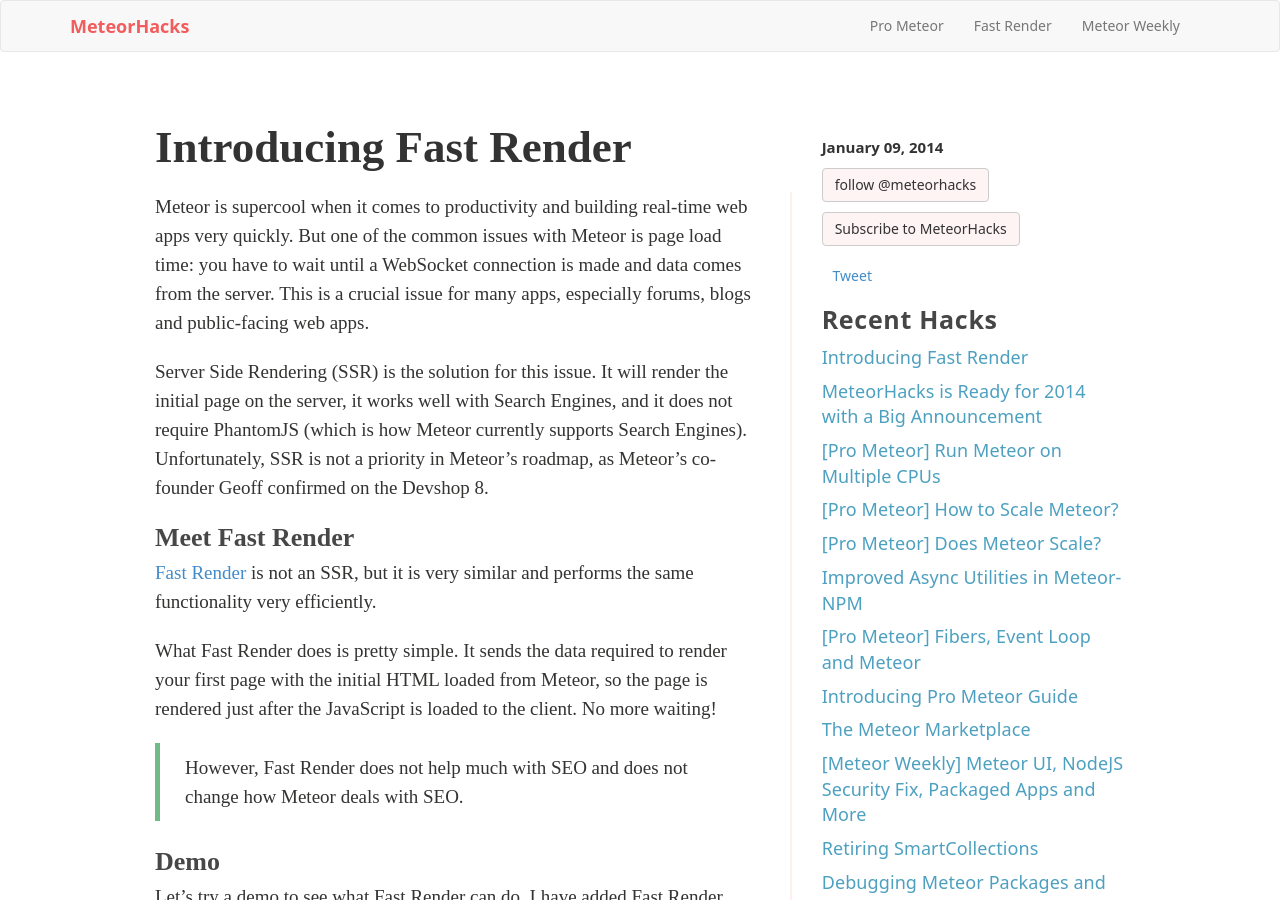
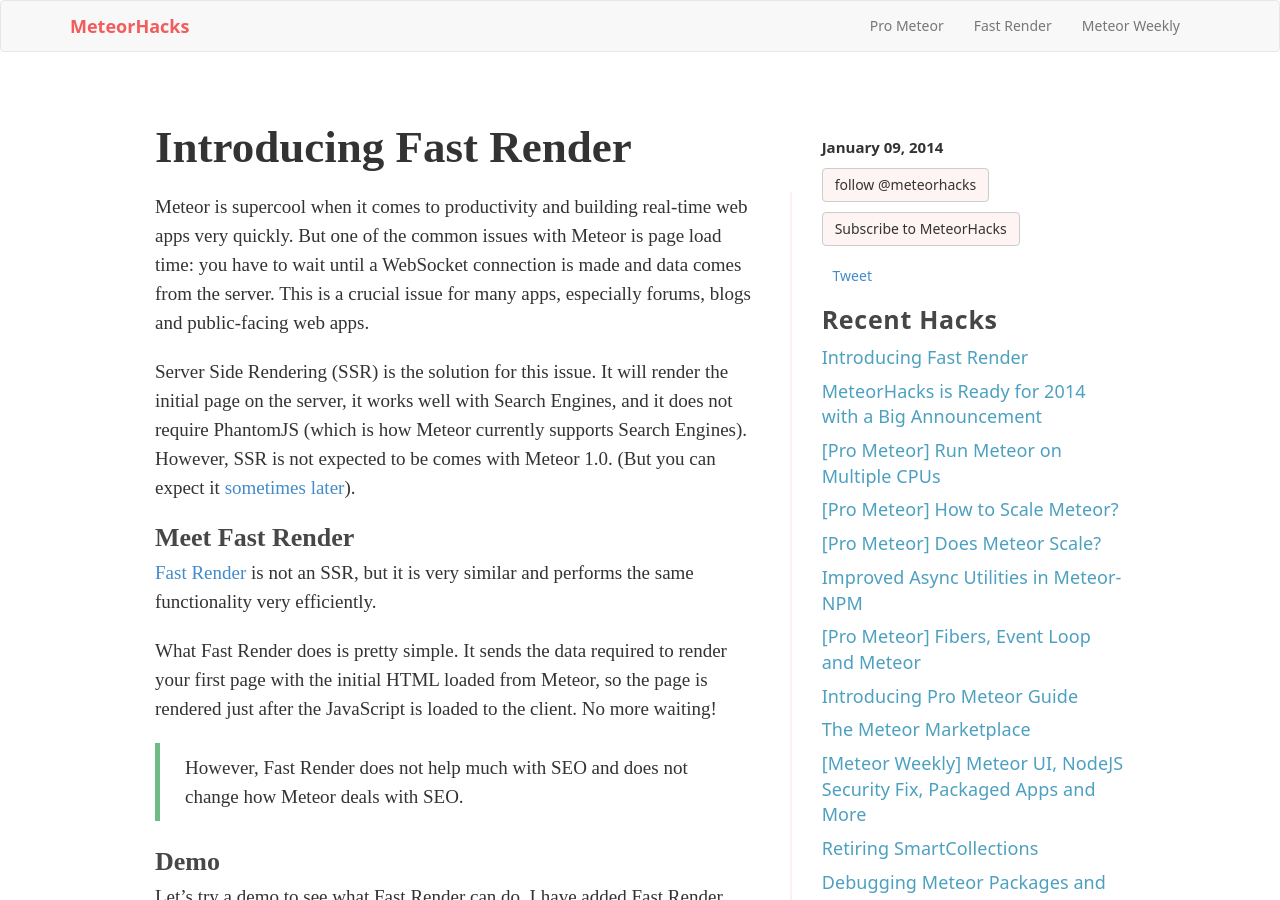
Before and after one commit to meteorhacks/meteorhacks.github.io, a Jekyll site: the page built from _posts/2014-01-09-introducing-fast-render.md, in a window 1280 px wide and 900 px high. Built offline with Jekyll 4.4.1, drawn with Linux system fonts in a browser that asks for light colours; comment, search, counter and statistics services are not loaded.

Commit message:
changed SSR and Meteor's relation a bit

```diff
--- a/_posts/2014-01-09-introducing-fast-render.md
+++ b/_posts/2014-01-09-introducing-fast-render.md
@@ -7,7 +7,7 @@
 
 Meteor is supercool when it comes to productivity and building real-time web apps very quickly. But one of the common issues with Meteor is page load time: you have to wait until a WebSocket connection is made and data comes from the server. This is a crucial issue for many apps, especially forums, blogs and public-facing web apps.
 
-Server Side Rendering (SSR) is the solution for this issue.  It will render the initial page on the server, it works well with Search Engines, and it does not require PhantomJS  (which is how Meteor currently supports Search Engines). Unfortunately, SSR is not a priority in Meteor's roadmap, as Meteor's co-founder Geoff confirmed on the Devshop 8.
+Server Side Rendering (SSR) is the solution for this issue.  It will render the initial page on the server, it works well with Search Engines, and it does not require PhantomJS  (which is how Meteor currently supports Search Engines). However, SSR is not expected to be comes with Meteor 1.0. (But you can expect it [sometimes later](https://trello.com/c/Lz07fBAm/7-server-side-rendering)).
 
 ## Meet Fast Render
 
```
